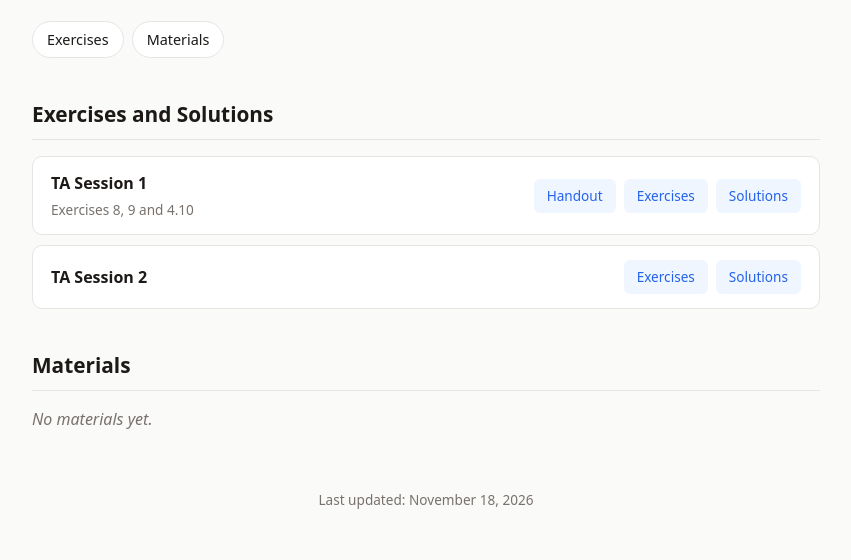
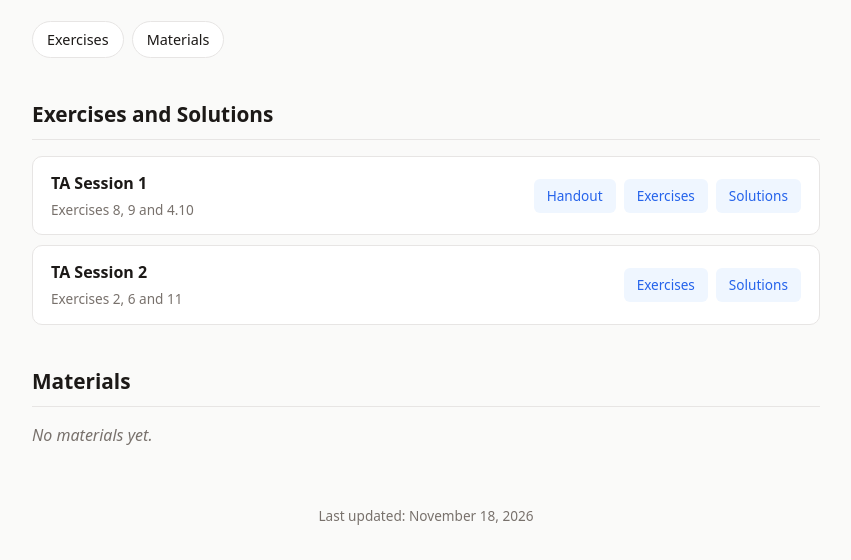
Before and after one commit to jctreminio/jctreminio.github.io, a plain HTML site: page index.html in a window 1280 px wide. Shown: the part 136-696 px from the top of the page, without its empty margins (214-1065 px from the left). Drawn offline with Linux system fonts and the light colour scheme.

Commit message:
Update index.html

```diff
--- a/index.html
+++ b/index.html
@@ -101,7 +101,7 @@
 
 const ejercicios = [
   { titulo: "TA Session 1", descripcion: "Exercises 8, 9 and 4.10", handout: "TA_Session_I_Theory_Handout.pdf", enunciado: "TA_Session_I_Exercises_8_9_4_10.pdf", solucion: "TA_Session_I_Handwritten_Notes.pdf" },
-  { titulo: "TA Session 2", descripcion: "", enunciado: "TA_Session_II_Exercises.pdf", solucion: "TA_Session_II_Solutions.pdf" },
+  { titulo: "TA Session 2", descripcion: "Exercises 2, 6 and 11", enunciado: "Enunciados_Ejercicios_2_6_11.pdf", solucion: "Soluciones_TA_2.pdf" },
 ];
 
 const material = [
```
